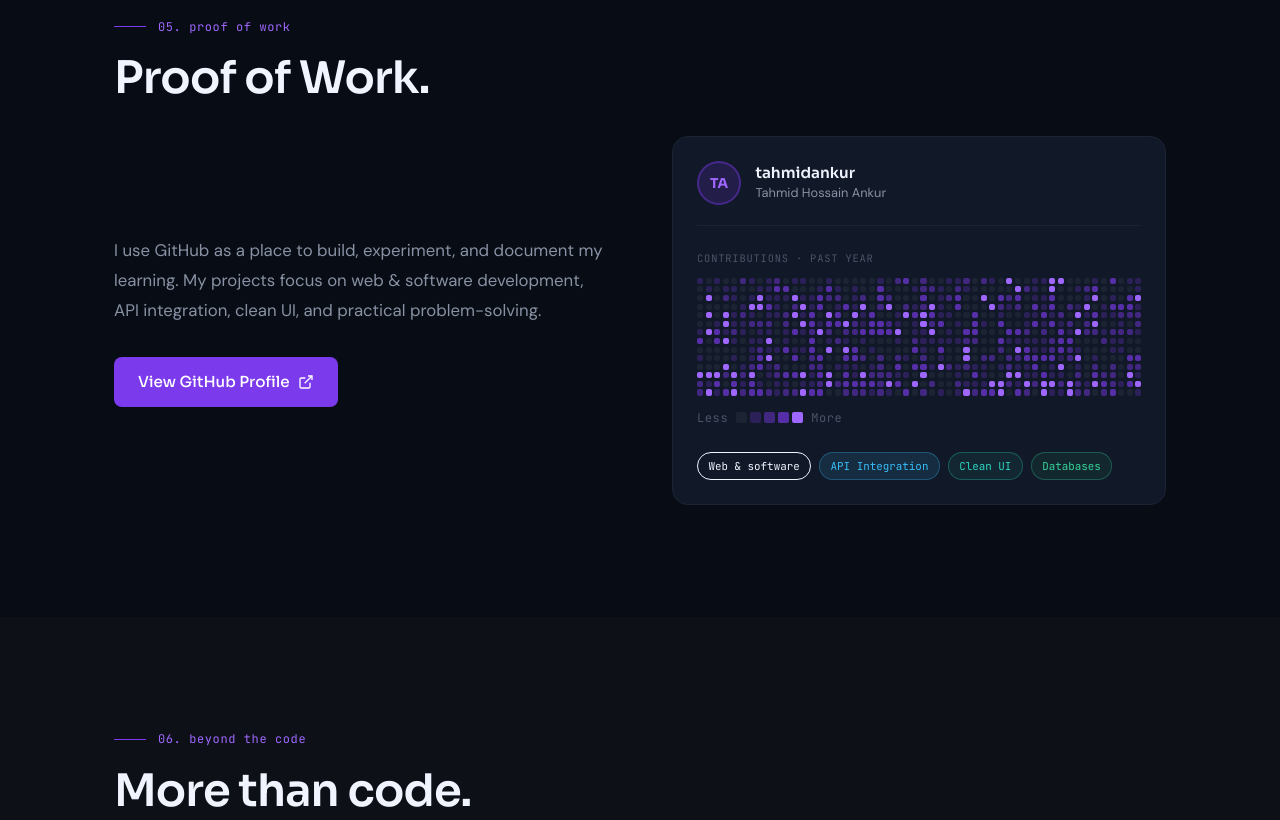
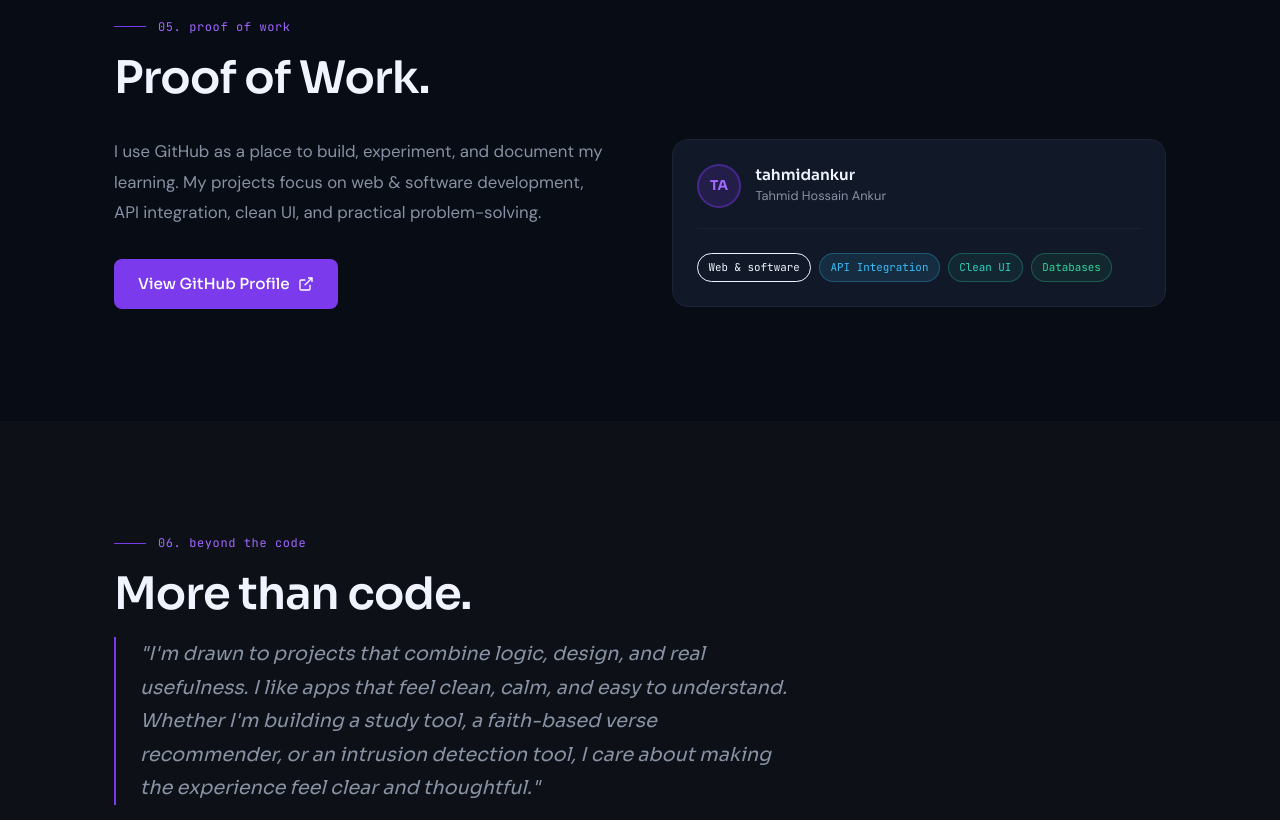
Before and after one commit to tahmidankur/portfolio, a website: page index.html in a window 1280 px wide. Shown: the part 4680-5500 px from the top of the page. Drawn offline with Linux system fonts and the light colour scheme; files whose address does not match are found by name.

Commit message:
removed contribution grid

```diff
--- a/index.html
+++ b/index.html
@@ -530,7 +530,7 @@
           </a>
         </div>
 
-        <div class="github-visual reveal reveal-delay-1" aria-label="GitHub contribution grid visualization" role="img">
+        <div class="github-visual reveal reveal-delay-1">
           <div class="gh-profile-card">
             <div class="gh-avatar" aria-hidden="true">TA</div>
             <div class="gh-info">
@@ -538,23 +538,6 @@
               <span>Tahmid Hossain Ankur</span>
             </div>
           </div>
-
-          <div class="commit-grid-label mono" aria-hidden="true">contributions · past year</div>
-          <div class="commit-grid" id="commit-grid" aria-hidden="true">
-            <!-- Filled by JS -->
-          </div>
-          <div class="commit-grid-legend" aria-hidden="true">
-            <span class="mono">Less</span>
-            <div class="legend-cells">
-              <div class="legend-cell l0"></div>
-              <div class="legend-cell l1"></div>
-              <div class="legend-cell l2"></div>
-              <div class="legend-cell l3"></div>
-              <div class="legend-cell l4"></div>
-            </div>
-            <span class="mono">More</span>
-          </div>
-
           <div class="project-categories">
             <span class="cat-pill cat-Web">Web & software</span>
             <span class="cat-pill cat-api">API Integration</span>
--- a/script.js
+++ b/script.js
@@ -111,51 +111,6 @@
   );
 
   els.forEach(el => observer.observe(el));
-})();
-
-
-/* ===== COMMIT GRID (decorative) ===== */
-(function buildCommitGrid() {
-  const grid = document.getElementById('commit-grid');
-  if (!grid) return;
-
-  // 52 weeks × 7 days = 364 cells
-  // We make it look like a real contribution pattern:
-  // heavier toward the last 6 months, sparse at start
-  const totalCells = 52 * 7;
-  const fragment   = document.createDocumentFragment();
-
-  const weights = [
-    [0, 50],   // l0 - empty
-    [1, 22],   // l1 - light
-    [2, 14],   // l2 - medium
-    [3, 8],    // l3 - heavy
-    [4, 6],    // l4 - max
-  ];
-
-  function weightedRandom(week) {
-    // Heavier activity in second half of the year
-    const bias = week / 52;
-    const table = [];
-    weights.forEach(([level, base]) => {
-      let w = base;
-      if (level === 0) w = Math.max(5, base - bias * 30);
-      if (level >= 2) w = base + bias * 12;
-      for (let i = 0; i < Math.round(w); i++) table.push(level);
-    });
-    return table[Math.floor(Math.random() * table.length)];
-  }
-
-  for (let week = 0; week < 52; week++) {
-    for (let day = 0; day < 7; day++) {
-      const cell = document.createElement('div');
-      const level = weightedRandom(week);
-      cell.className = `commit-cell l${level}`;
-      fragment.appendChild(cell);
-    }
-  }
-
-  grid.appendChild(fragment);
 })();
 
 
--- a/style.css
+++ b/style.css
@@ -1233,59 +1233,6 @@ a {
   color: var(--text-secondary);
 }
 
-.commit-grid-label {
-  color: var(--text-muted);
-  font-size: 0.65rem;
-  text-transform: uppercase;
-  letter-spacing: 0.08em;
-  margin-bottom: 0.6rem;
-}
-
-/* Contribution grid */
-.commit-grid {
-  display: grid;
-  grid-template-columns: repeat(52, 1fr);
-  gap: 2.5px;
-  margin-bottom: 0.75rem;
-}
-
-.commit-cell {
-  aspect-ratio: 1;
-  border-radius: 2px;
-  background: var(--border);
-}
-
-.commit-cell.l1 { background: rgba(124, 58, 237, 0.25); }
-.commit-cell.l2 { background: rgba(124, 58, 237, 0.45); }
-.commit-cell.l3 { background: rgba(124, 58, 237, 0.65); }
-.commit-cell.l4 { background: var(--accent-light); }
-
-.commit-grid-legend {
-  display: flex;
-  align-items: center;
-  gap: 0.5rem;
-  font-size: 0.65rem;
-  color: var(--text-muted);
-  margin-bottom: 1.5rem;
-}
-
-.legend-cells {
-  display: flex;
-  gap: 3px;
-}
-
-.legend-cell {
-  width: 11px;
-  height: 11px;
-  border-radius: 2px;
-}
-
-.legend-cell.l0 { background: var(--border); }
-.legend-cell.l1 { background: rgba(124, 58, 237, 0.25); }
-.legend-cell.l2 { background: rgba(124, 58, 237, 0.45); }
-.legend-cell.l3 { background: rgba(124, 58, 237, 0.65); }
-.legend-cell.l4 { background: var(--accent-light); }
-
 .project-categories {
   display: flex;
   flex-wrap: wrap;
@@ -1641,10 +1588,6 @@ a {
     padding-left: 1.5rem;
   }
 
-  .commit-grid {
-    grid-template-columns: repeat(26, 1fr);
-  }
-
   .section-title {
     font-size: clamp(1.5rem, 6vw, 2.2rem);
   }
```
Also changed, not shown: README.md.
